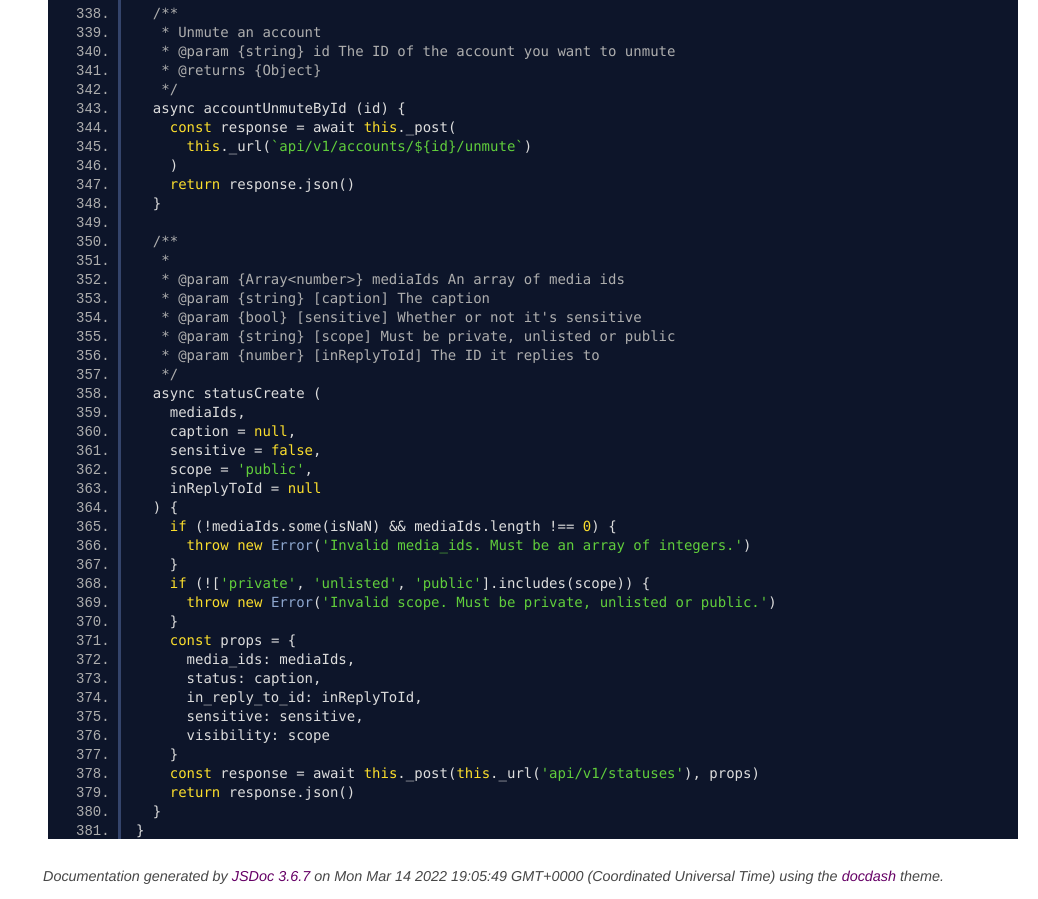
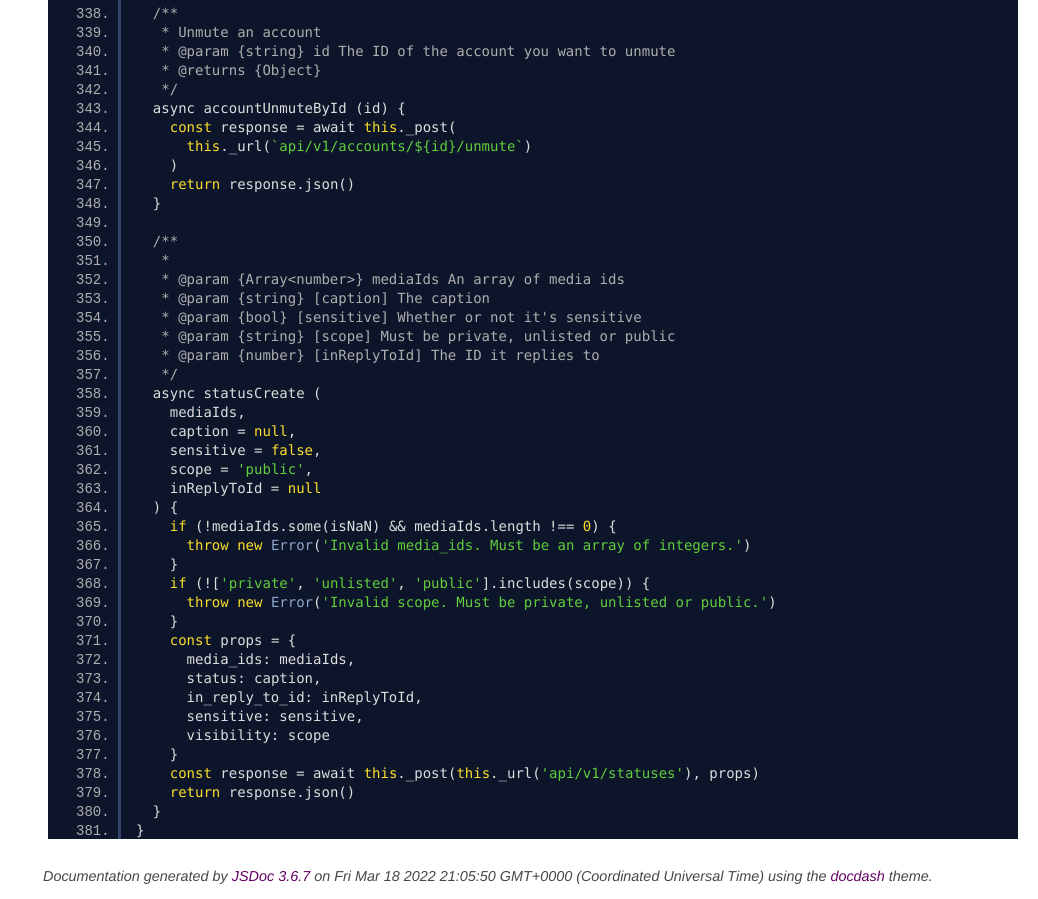
Before and after one commit to GeopJr/pixelfed-js, a plain HTML site: page Pixelfed.js.html in a window 1280 px wide. Shown: the part 6558-7457 px from the top of the page, without its empty margins (242-1280 px from the left). Drawn offline with Linux system fonts and the light colour scheme.

Commit message:
deploy: b55fc38e706ce9ecd46600183f6d1ece64f00b01

```diff
--- a/Pixelfed.js.html
+++ b/Pixelfed.js.html
@@ -437,7 +437,7 @@ export default class Pixelfed {
 <br class="clear">
 
 <footer>
-    Documentation generated by <a href="https://github.com/jsdoc3/jsdoc">JSDoc 3.6.7</a> on Mon Mar 14 2022 19:05:49 GMT+0000 (Coordinated Universal Time) using the <a href="https://github.com/clenemt/docdash">docdash</a> theme.
+    Documentation generated by <a href="https://github.com/jsdoc3/jsdoc">JSDoc 3.6.7</a> on Fri Mar 18 2022 21:05:50 GMT+0000 (Coordinated Universal Time) using the <a href="https://github.com/clenemt/docdash">docdash</a> theme.
 </footer>
 
 <script>prettyPrint();</script>
```
Also changed, not shown: global.html (+1 -1 lines), index.html (+1 -1 lines), module.exports_module.exports.html (+1 -1 lines).
